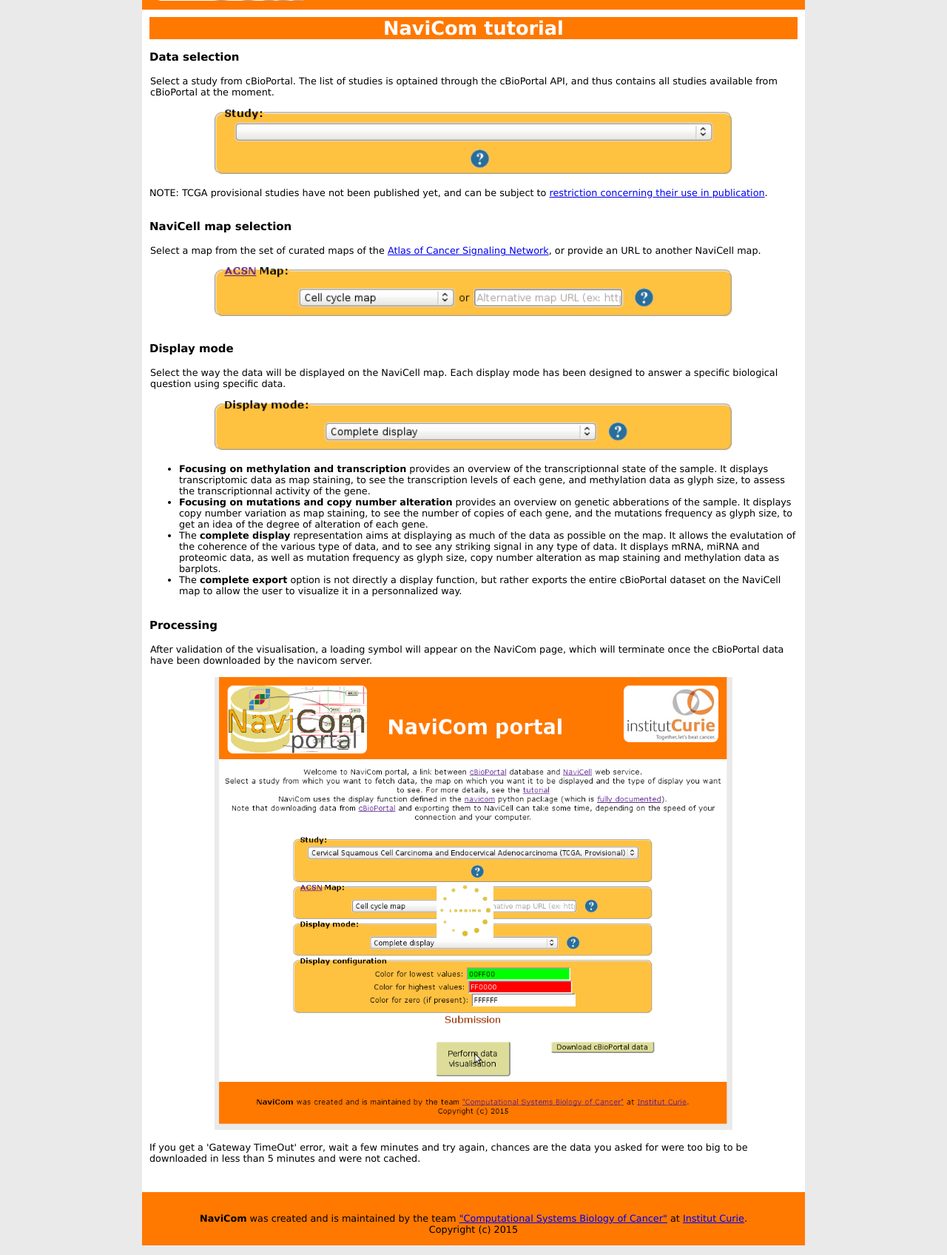
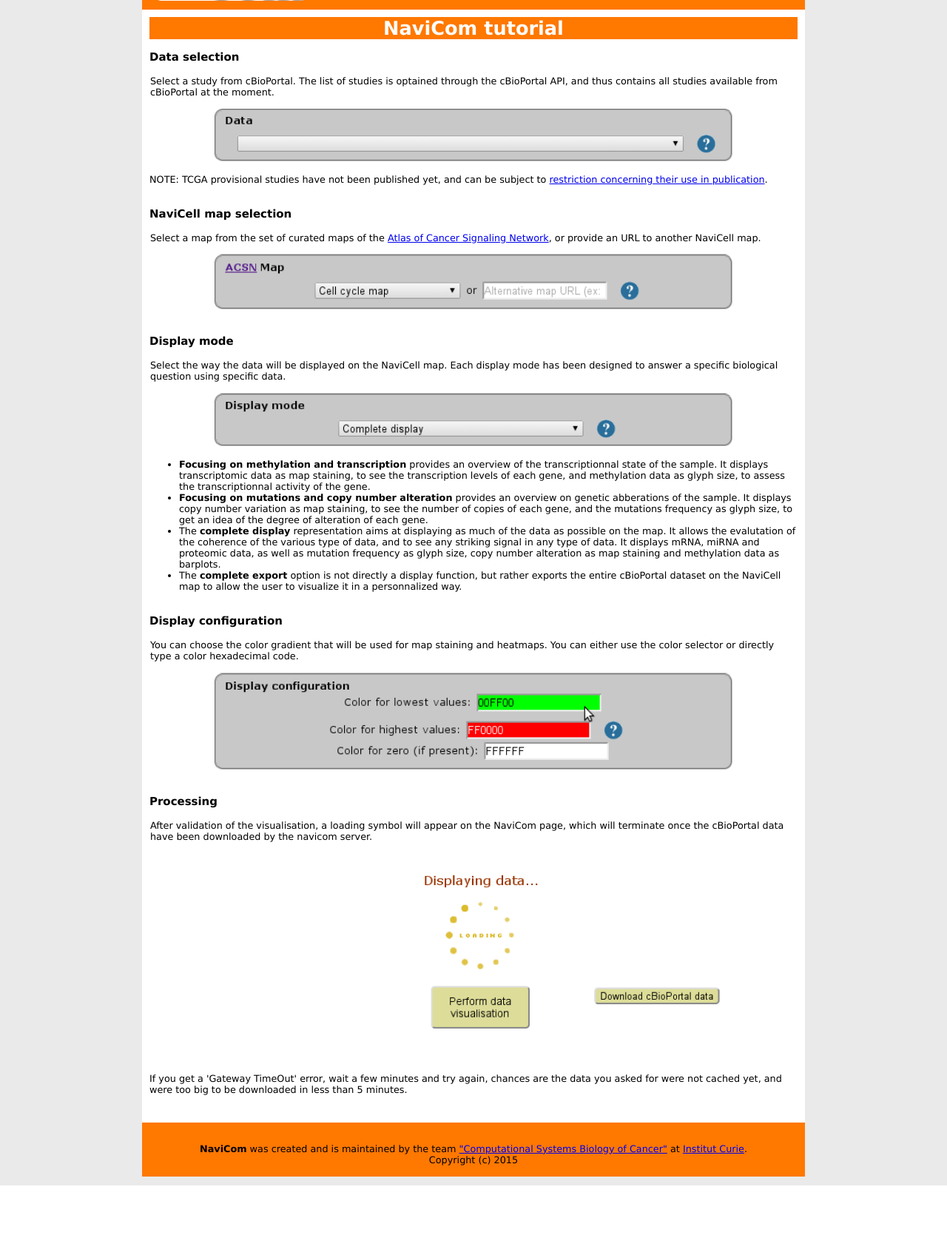
Before and after one commit to MathurinD/NaviCom_portal, a PHP site: page /tutorial.html in a window 1280 px wide. Shown: the part 164-1860 px from the top of the page at 74% size. After the commit the page ends 1766 px from the top, so only its background shows below. Run offline with PHP 8.4, Linux system fonts and the light colour scheme.

Commit message:
Update tutorial
Add the color configuration in the tutorial.
Add a link to the tutorial in the color configuration field.
Update tutorial images

```diff
--- a/bridge.php
+++ b/bridge.php
@@ -108,7 +108,8 @@ define("DEST_LOGFILE", "3");
                 <fieldset>
                     <legend>Display configuration</legend><br/>
                     Color for lowest values: <input class="color" id="low_color" value="00FF00" name="low_color"/><br/>
-                    Color for highest values: <input class="color" id="high_color" value="FF0000" name="high_color"/><br/>
+                    Color for highest values: <input class="color" id="high_color" value="FF0000" name="high_color"/>
+                    <a href="./tutorial.html#help_color_selection"><img class="select_help" alt="Question mark" title="Map to use to display the data" src="./images/question-mark.png"></a><br/>
                     Color for zero (if present): <input class="color" id="zero_color" name="zero_color" value"FFFFFF"><br/>
                 </fieldset>
 
--- a/tutorial.html
+++ b/tutorial.html
@@ -50,12 +50,19 @@
                 </ul>
             </p>
 
+            <h3 id="help_color_selection">Display configuration</h3>
+            <p>
+                You can choose the color gradient that will be used for map staining and heatmaps. You can either use the color selector or directly type a color hexadecimal code.
+                <p class="img"><img src="images/display_configuration.png" alt="The display configuration selectors"/></p>
+            </p>
+
             <h3 id="help_loading">Processing</h3>
 
             <p>
                 After validation of the visualisation, a loading symbol will appear on the NaviCom page, which will terminate once the cBioPortal data have been downloaded by the navicom server.
                 <p class="img"><img src="images/navicom_loading.png"/></p>
-                If you get a 'Gateway TimeOut' error, wait a few minutes and try again, chances are the data you asked for were too big to be downloaded in less than 5 minutes and were not cached.
+                If you get a 'Gateway TimeOut' error, wait a few minutes and try again, chances are the data you asked for were not cached yet, and were too big to be downloaded in less than 5 minutes.<br/>
+
             </p>
         </section>
 
```
Also changed, not shown: images/display_configuration.png (added), images/display_mode.png, images/map_selection.png, images/navicom_loading.png, images/study_selection.png.
